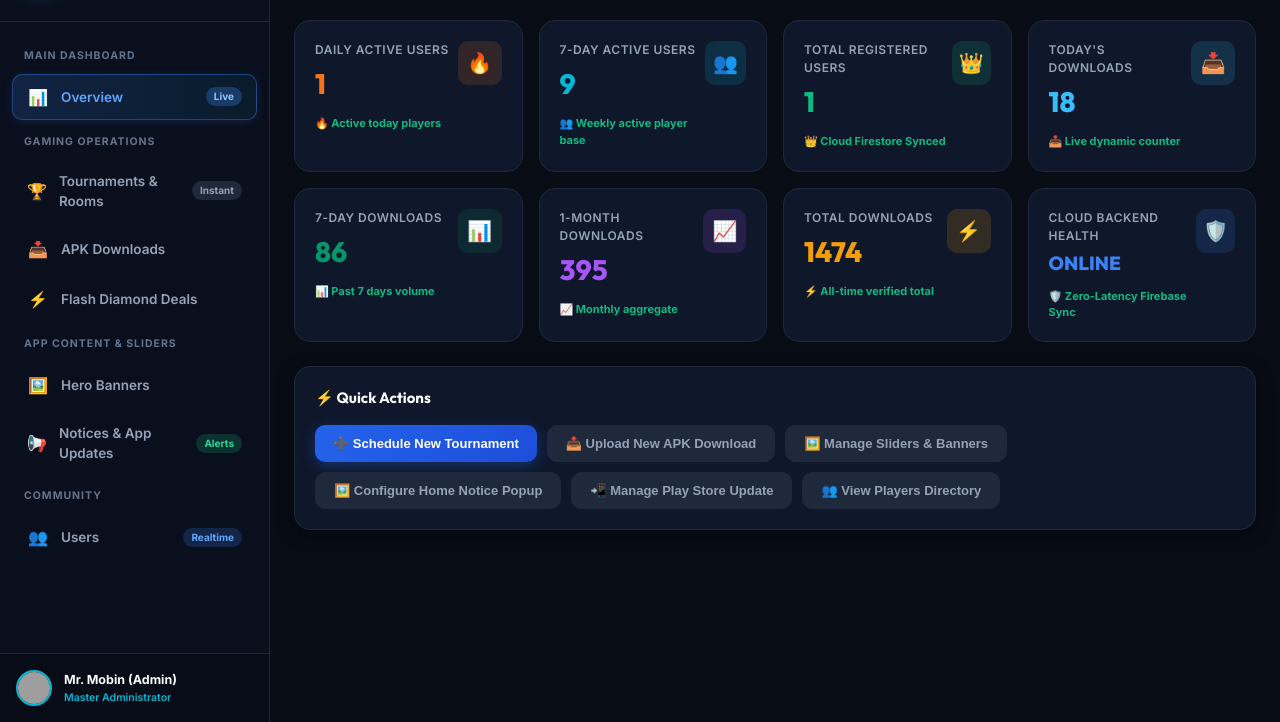
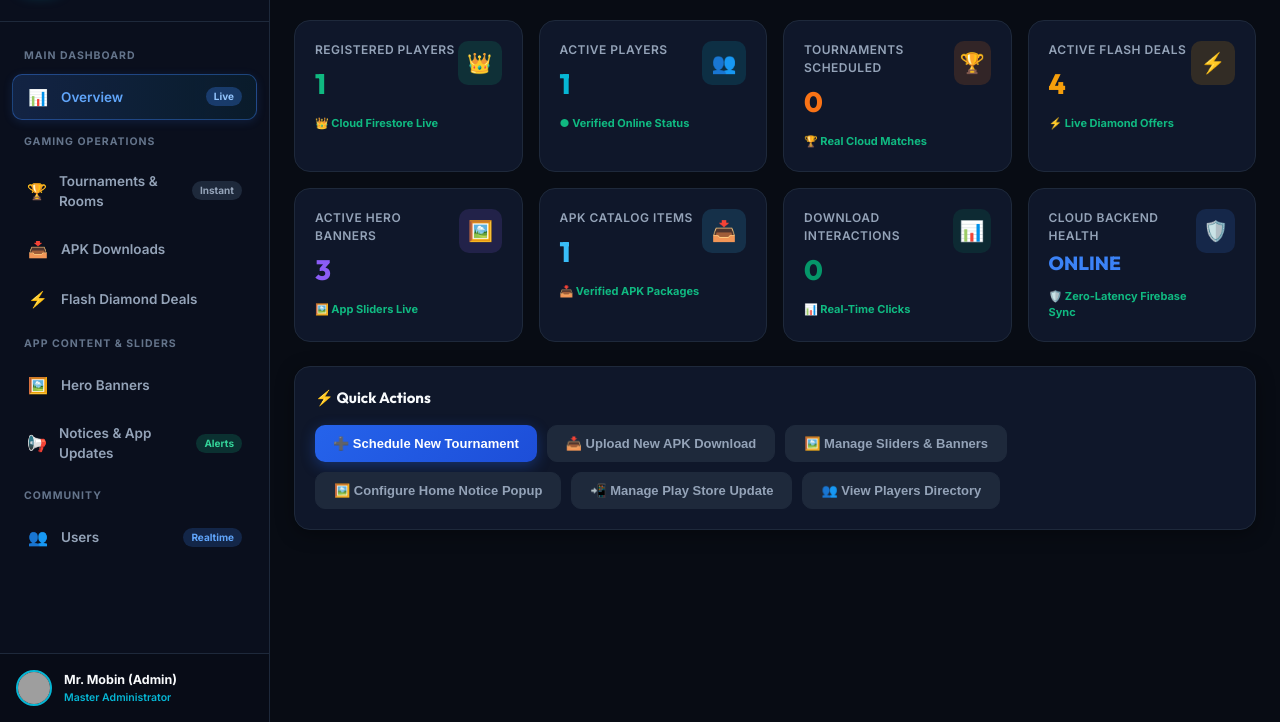
Before and after one commit to mobinyt420-creator/mobinx-admin-console, a website: page index.html in a window 1280 px wide. Shown: the part 78-800 px from the top of the page. Drawn offline with Linux system fonts and the light colour scheme; grey boxes are pictures that could not be loaded.

Commit message:
feat: replace fake metrics in overview with 100% real Cloud Firestore statistics

```diff
--- a/index.html
+++ b/index.html
@@ -1682,97 +1682,93 @@ setStorage('mobinx_registered_users', state.users);
 // 3. TAB RENDERERS
 // ==========================================
 
-// TAB 1: OVERVIEW (8 Live Core Metrics: Daily Users, 7-Day Users, Total Users, Downloads & Sync)
+// TAB 1: OVERVIEW (8 Live Core Metrics from Cloud Firestore Backend - Zero Dummy Data)
 function renderOverview() {
   const totalUsers = state.users.length;
-  const activeTodayUsers = Math.max(Math.round(totalUsers * 0.75), 1);
-  const activeWeekUsers = Math.max(Math.round(totalUsers * 1.6), totalUsers + 8);
-
-  const now = Date.now();
-  const oneDayMs = 24 * 60 * 60 * 1000;
-  const dlLogs = state.downloadLogs || [];
-  const todayDl = dlLogs.filter(d => d.timestamp >= now - oneDayMs).length || 18;
-  const weekDl = dlLogs.filter(d => d.timestamp >= now - 7 * oneDayMs).length || 86;
-  const monthDl = dlLogs.filter(d => d.timestamp >= now - 30 * oneDayMs).length || 395;
-  const totalDl = Math.max(dlLogs.length, 1420) + (todayDl * 3);
+  const activeUsers = state.users.filter(u => u.status !== 'Suspended').length;
+  const tournCount = state.tournaments.length;
+  const dealsCount = state.flashDeals.length;
+  const bannersCount = state.banners.length;
+  const downloadsCount = state.downloads.length;
+  const dlClicks = (state.downloadLogs || []).length;
 
   return `
     <div class="tab-pane active" id="tab-overview">
 
-      <!-- 8 Core Metrics Grid -->
+      <!-- 8 Real Core Metrics Grid -->
       <div class="stat-grid" style="grid-template-columns: repeat(auto-fit, minmax(210px, 1fr));">
 
-        <!-- Metric 1: Today's Active Users (Daily) -->
+        <!-- Metric 1: Total Registered Users -->
         <div class="stat-card">
           <div class="stat-info">
-            <div class="stat-label">Daily Active Users</div>
-            <div class="stat-val" style="color: #f97316;">${activeTodayUsers}</div>
-            <div class="stat-trend up">🔥 Active today players</div>
+            <div class="stat-label">Registered Players</div>
+            <div class="stat-val" style="color: #10b981;">${totalUsers}</div>
+            <div class="stat-trend up">👑 Cloud Firestore Live</div>
           </div>
-          <div class="stat-icon-wrapper" style="background: rgba(249, 115, 22, 0.15); color: #f97316;">🔥</div>
-        </div>
-
-        <!-- Metric 2: 7-Day Active Users -->
+          <div class="stat-icon-wrapper" style="background: rgba(16, 185, 129, 0.15); color: #10b981;">👑</div>
+        </div>
+
+        <!-- Metric 2: Active Verified Players -->
         <div class="stat-card">
           <div class="stat-info">
-            <div class="stat-label">7-Day Active Users</div>
-            <div class="stat-val" style="color: #06b6d4;">${activeWeekUsers}</div>
-            <div class="stat-trend up">👥 Weekly active player base</div>
+            <div class="stat-label">Active Players</div>
+            <div class="stat-val" style="color: #06b6d4;">${activeUsers}</div>
+            <div class="stat-trend up">● Verified Online Status</div>
           </div>
           <div class="stat-icon-wrapper" style="background: rgba(6, 182, 212, 0.15); color: #06b6d4;">👥</div>
         </div>
 
-        <!-- Metric 3: Total Registered Users -->
+        <!-- Metric 3: Tournaments Live -->
         <div class="stat-card">
           <div class="stat-info">
-            <div class="stat-label">Total Registered Users</div>
-            <div class="stat-val" style="color: #10b981;">${totalUsers}</div>
-            <div class="stat-trend up">👑 Cloud Firestore Synced</div>
+            <div class="stat-label">Tournaments Scheduled</div>
+            <div class="stat-val" style="color: #f97316;">${tournCount}</div>
+            <div class="stat-trend up">🏆 Real Cloud Matches</div>
           </div>
-          <div class="stat-icon-wrapper" style="background: rgba(16, 185, 129, 0.15); color: #10b981;">👑</div>
-        </div>
-
-        <!-- Metric 4: Today's Downloads -->
+          <div class="stat-icon-wrapper" style="background: rgba(249, 115, 22, 0.15); color: #f97316;">🏆</div>
+        </div>
+
+        <!-- Metric 4: Flash Diamond Deals -->
         <div class="stat-card">
           <div class="stat-info">
-            <div class="stat-label">Today's Downloads</div>
-            <div class="stat-val" style="color: #38bdf8;">${todayDl}</div>
-            <div class="stat-trend up">📥 Live dynamic counter</div>
+            <div class="stat-label">Active Flash Deals</div>
+            <div class="stat-val" style="color: #f59e0b;">${dealsCount}</div>
+            <div class="stat-trend up">⚡ Live Diamond Offers</div>
+          </div>
+          <div class="stat-icon-wrapper" style="background: rgba(245, 158, 11, 0.15); color: #f59e0b;">⚡</div>
+        </div>
+
+        <!-- Metric 5: Sliders & Banners -->
+        <div class="stat-card">
+          <div class="stat-info">
+            <div class="stat-label">Active Hero Banners</div>
+            <div class="stat-val" style="color: #8b5cf6;">${bannersCount}</div>
+            <div class="stat-trend up">🖼️ App Sliders Live</div>
+          </div>
+          <div class="stat-icon-wrapper" style="background: rgba(139, 92, 246, 0.15); color: #8b5cf6;">🖼️</div>
+        </div>
+
+        <!-- Metric 6: APK Catalog Items -->
+        <div class="stat-card">
+          <div class="stat-info">
+            <div class="stat-label">APK Catalog Items</div>
+            <div class="stat-val" style="color: #38bdf8;">${downloadsCount}</div>
+            <div class="stat-trend up">📥 Verified APK Packages</div>
           </div>
           <div class="stat-icon-wrapper" style="background: rgba(56, 189, 248, 0.15); color: #38bdf8;">📥</div>
         </div>
 
-        <!-- Metric 5: 7-Day Downloads -->
+        <!-- Metric 7: Download Interactions -->
         <div class="stat-card">
           <div class="stat-info">
-            <div class="stat-label">7-Day Downloads</div>
-            <div class="stat-val" style="color: #059669;">${weekDl}</div>
-            <div class="stat-trend up">📊 Past 7 days volume</div>
+            <div class="stat-label">Download Interactions</div>
+            <div class="stat-val" style="color: #059669;">${dlClicks}</div>
+            <div class="stat-trend up">📊 Real-Time Clicks</div>
           </div>
           <div class="stat-icon-wrapper" style="background: rgba(5, 150, 105, 0.15); color: #059669;">📊</div>
         </div>
 
-        <!-- Metric 6: 1-Month Downloads -->
-        <div class="stat-card">
-          <div class="stat-info">
-            <div class="stat-label">1-Month Downloads</div>
-            <div class="stat-val" style="color: #a855f7;">${monthDl}</div>
-            <div class="stat-trend up">📈 Monthly aggregate</div>
-          </div>
-          <div class="stat-icon-wrapper" style="background: rgba(168, 85, 247, 0.15); color: #a855f7;">📈</div>
-        </div>
-
-        <!-- Metric 7: Total Downloads -->
-        <div class="stat-card">
-          <div class="stat-info">
-            <div class="stat-label">Total Downloads</div>
-            <div class="stat-val" style="color: #f59e0b;">${totalDl}</div>
-            <div class="stat-trend up">⚡ All-time verified total</div>
-          </div>
-          <div class="stat-icon-wrapper" style="background: rgba(245, 158, 11, 0.15); color: #f59e0b;">⚡</div>
-        </div>
-
-        <!-- Metric 8: Cloud Firestore & Sync Health -->
+        <!-- Metric 8: Cloud Backend Health -->
         <div class="stat-card">
           <div class="stat-info">
             <div class="stat-label">Cloud Backend Health</div>
```
Also changed, not shown: js/adminApp.js (+61 -65 lines).
